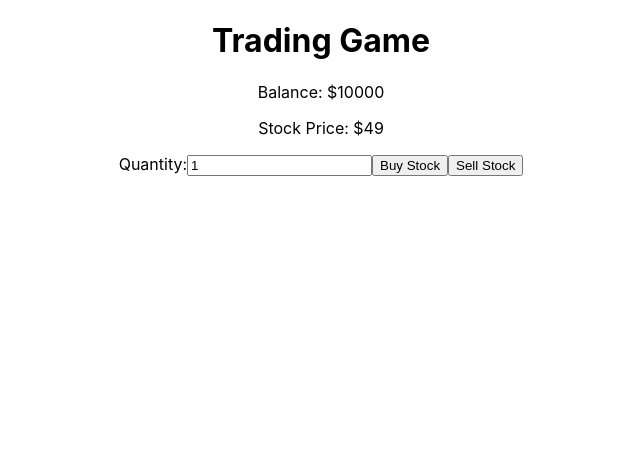
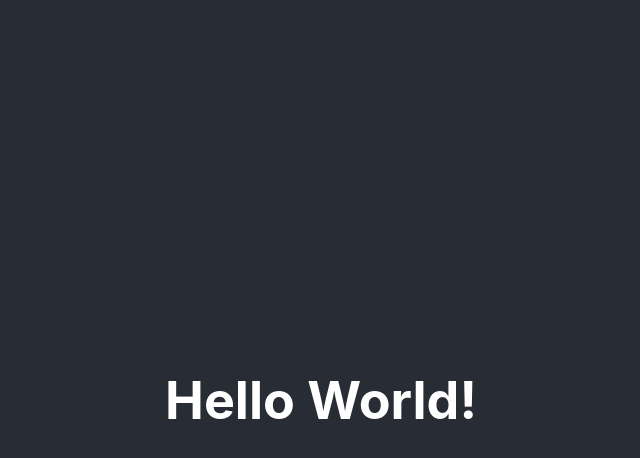
Before and after one commit to univ-smb-m1-isc-2023/tradingGame-web, a React (Create React App) app: page / in a window 1280 px wide. Shown: the top 458 px of the page, without its empty margins (319-959 px from the left). Built offline with nearby package versions, Linux system fonts and the light colour scheme.

Commit message:
resolve package

```diff
--- a/package.json
+++ b/package.json
@@ -21,7 +21,10 @@
     "extends": [
       "react-app",
       "react-app/jest"
-    ]
+    ],
+    "rules": {
+      "no-unused-vars": "warn"
+    }
   },
   "browserslist": {
     "production": [
--- a/src/App.js
+++ b/src/App.js
@@ -1,11 +1,13 @@
-import logo from './logo.svg';
+// src/App.js
+import React from 'react';
 import './App.css';
-import StockTradingGame from './StockTradingGame';
 
 function App() {
   return (
     <div className="App">
-      <StockTradingGame />
+      <header className="App-header">
+        <h1>Hello World!</h1>
+      </header>
     </div>
   );
 }
```
